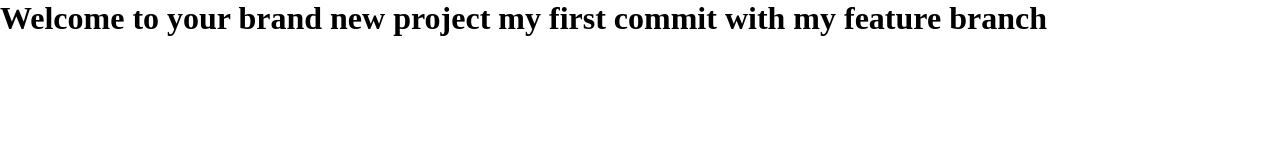
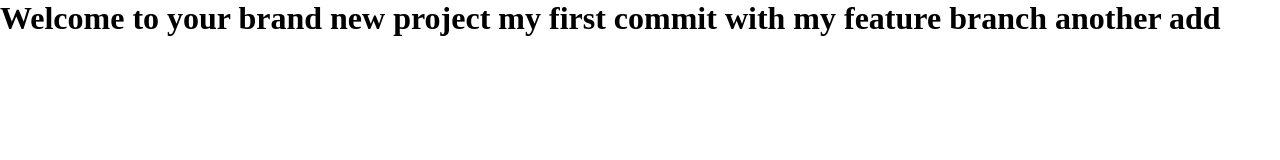
Before and after one commit to z-alien117/gitcourse, a plain HTML site: page index.html in a window 1280 px wide. Drawn offline with Linux system fonts and the light colour scheme.

Commit message:
another modification

```diff
--- a/index.html
+++ b/index.html
@@ -8,6 +8,6 @@
     <title>Git Course</title>
 </head>
 <body>
-    <h1>Welcome to your brand new project my first commit with my feature branch</h1>
+    <h1>Welcome to your brand new project my first commit with my feature branch another add</h1>
 </body>
 </html>
```
